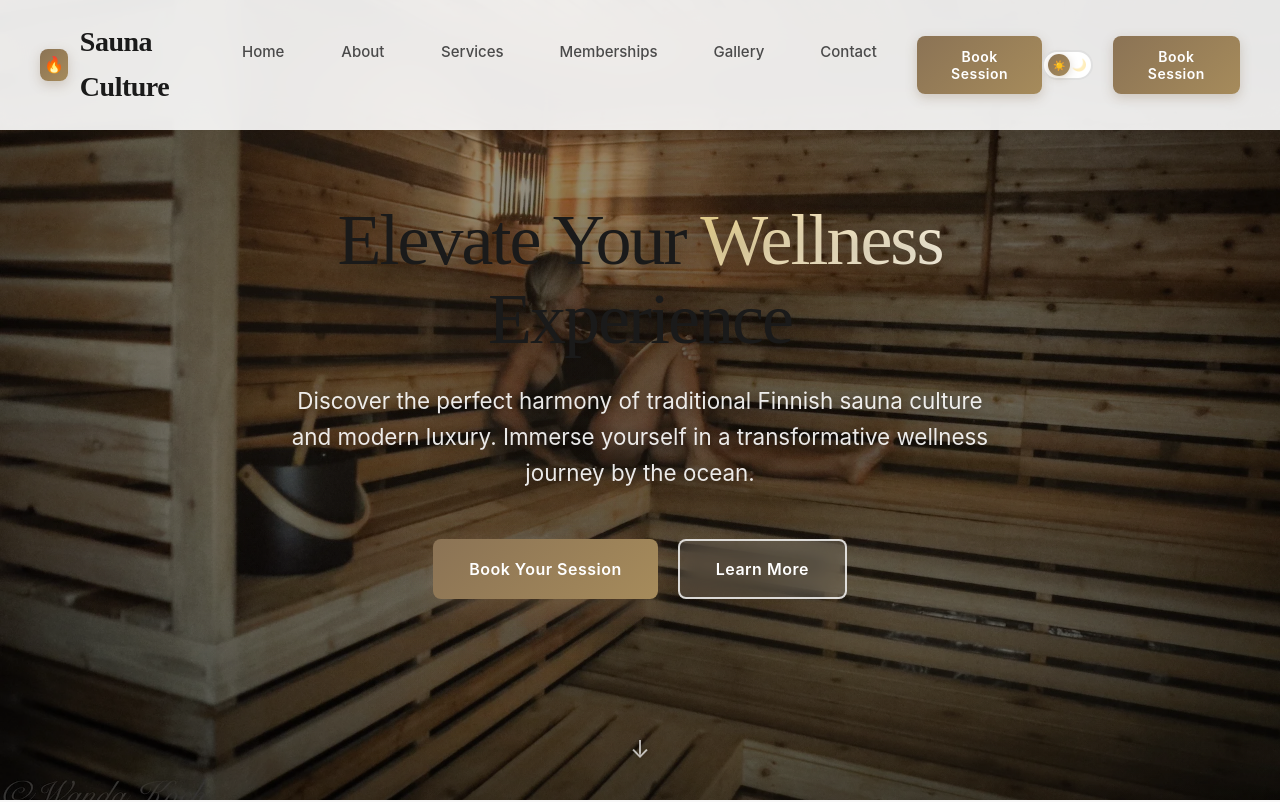
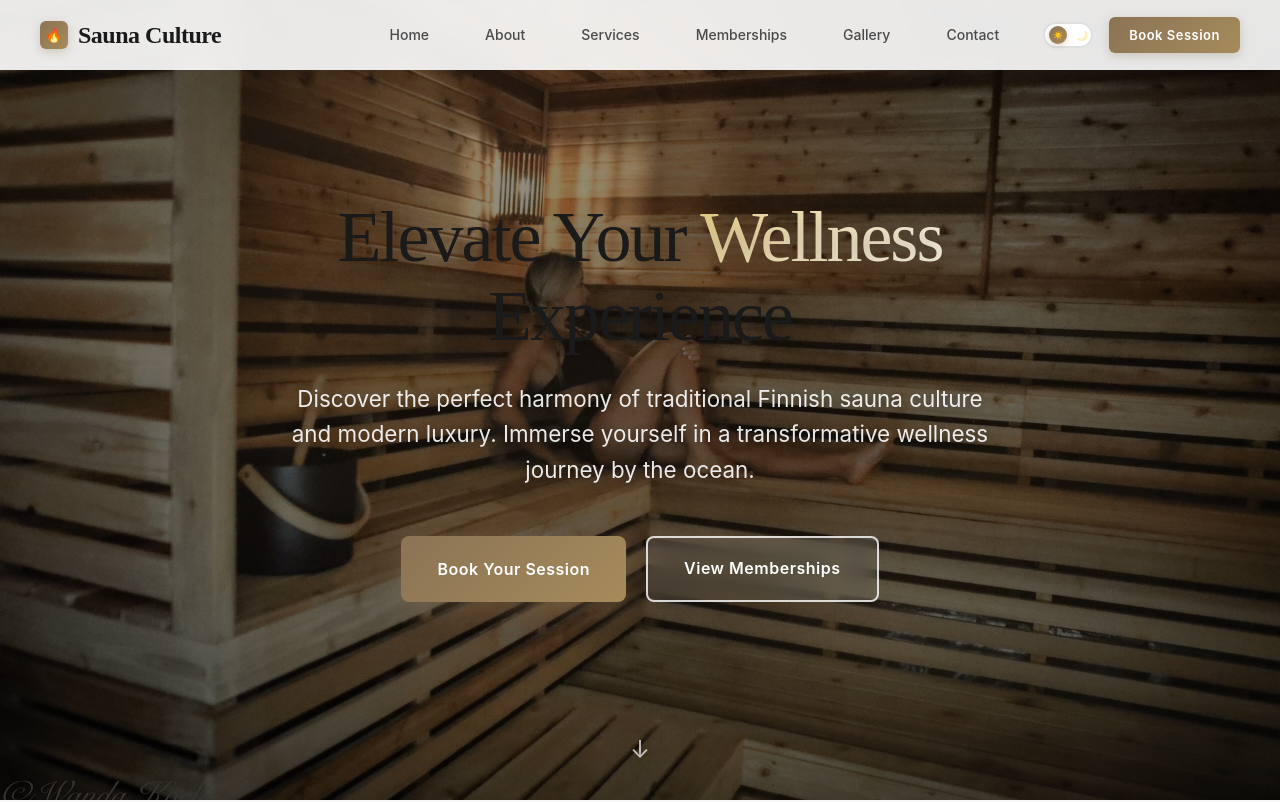
Before and after one commit to dickinsona19/SaunaCultureWeb, a React (Vite) app: page / in a window 1280 px wide. Shown: the top 802 px of the page. Built offline with nearby package versions, Linux system fonts and the light colour scheme.

Commit message:
Mobile-Responsive Header Cleanup and Navigation Updates

```diff
--- a/src/components/Header.jsx
+++ b/src/components/Header.jsx
@@ -28,20 +28,20 @@
   display: flex;
   justify-content: space-between;
   align-items: center;
-  padding: ${props => props.scrolled ? '15px 40px' : '20px 40px'};
+  padding: ${props => props.scrolled ? '12px 40px' : '16px 40px'};
   max-width: 1400px;
   margin: 0 auto;
   transition: padding 0.4s cubic-bezier(0.4, 0, 0.2, 1);
 
   @media (max-width: 768px) {
-    padding: 15px 20px;
+    padding: ${props => props.scrolled ? '10px 20px' : '12px 20px'};
   }
 `;
 
 const Logo = styled(Link)`
   display: flex;
   align-items: center;
-  gap: 12px;
+  gap: 10px;
   cursor: pointer;
   transition: transform 0.3s ease;
   text-decoration: none;
@@ -52,72 +52,67 @@
 
   .logo-text {
     font-family: 'Playfair Display', serif;
-    font-size: 28px;
+    font-size: 24px;
     font-weight: 600;
     color: ${props => props.theme.colors.textPrimary};
     letter-spacing: -0.5px;
+
+    @media (max-width: 480px) {
+      font-size: 20px;
+    }
   }
 
   .logo-icon {
-    width: 32px;
-    height: 32px;
+    width: 28px;
+    height: 28px;
     background: linear-gradient(135deg, #8b7355, #a68b5b);
-    border-radius: 8px;
+    border-radius: 6px;
     display: flex;
     align-items: center;
     justify-content: center;
     color: white;
-    font-size: 16px;
-    box-shadow: 0 4px 12px rgba(139, 115, 85, 0.3);
+    font-size: 14px;
+    box-shadow: 0 3px 10px rgba(139, 115, 85, 0.3);
     transition: all 0.3s ease;
+
+    @media (max-width: 480px) {
+      width: 24px;
+      height: 24px;
+      font-size: 12px;
+    }
   }
 
   &:hover .logo-icon {
     transform: rotate(5deg);
-    box-shadow: 0 6px 20px rgba(139, 115, 85, 0.4);
+    box-shadow: 0 4px 15px rgba(139, 115, 85, 0.4);
   }
+`;
 
-  @media (max-width: 768px) {
-    .logo-text {
-      font-size: 24px;
-    }
-    .logo-icon {
-      width: 28px;
-      height: 28px;
-      font-size: 14px;
-    }
+const DesktopNav = styled.div`
+  display: flex;
+  align-items: center;
+  gap: 32px;
+
+  @media (max-width: 968px) {
+    display: none;
   }
 `;
 
 const NavLinks = styled.ul`
   display: flex;
   list-style: none;
-  gap: 40px;
+  gap: 32px;
   align-items: center;
-
-  @media (max-width: 768px) {
-    position: fixed;
-    top: 0;
-    right: ${props => props.isOpen ? '0' : '-100%'};
-    width: 80%;
-    height: 100vh;
-    background: ${props => props.theme.colors.backgroundCard};
-    flex-direction: column;
-    justify-content: center;
-    align-items: center;
-    transition: right 0.4s cubic-bezier(0.4, 0, 0.2, 1);
-    z-index: 999;
-    box-shadow: -10px 0 30px ${props => props.theme.colors.shadow};
-    gap: 30px;
-  }
+  margin: 0;
+  padding: 0;
 `;
 
 const NavLink = styled.li`
   a {
     color: ${props => props.theme.colors.textMuted};
     font-weight: 500;
-    font-size: 15px;
-    padding: 8px 16px;
+    font-size: 14px;
+    padding: 8px 12px;
     border-radius: 6px;
     position: relative;
     transition: all 0.3s cubic-bezier(0.4, 0, 0.2, 1);
@@ -127,7 +122,7 @@
       content: '';
       position: absolute;
       bottom: 2px;
-      left: 16px;
+      left: 12px;
       width: 0;
       height: 2px;
       background: linear-gradient(135deg, #8b7355, #a68b5b);
@@ -139,15 +134,8 @@
       background: rgba(139, 115, 85, 0.05);
 
       &::after {
-        width: calc(100% - 32px);
+        width: calc(100% - 24px);
       }
-    }
-  }
-
-  @media (max-width: 768px) {
-    a {
-      font-size: 18px;
-      padding: 15px 20px;
     }
   }
 `;
@@ -155,20 +143,21 @@
 const HeaderActions = styled.div`
   display: flex;
   align-items: center;
-  gap: 20px;
+  gap: 16px;
 `;
 
 const CTAButton = styled.button`
   background: linear-gradient(135deg, #8b7355, #a68b5b);
   color: white;
-  padding: 12px 24px;
-  border-radius: 8px;
-  font-size: 14px;
+  padding: 10px 20px;
+  border-radius: 6px;
+  font-size: 13px;
   font-weight: 600;
   letter-spacing: 0.5px;
-  box-shadow: 0 4px 12px rgba(139, 115, 85, 0.3);
+  box-shadow: 0 3px 10px rgba(139, 115, 85, 0.3);
   position: relative;
   overflow: hidden;
+  white-space: nowrap;
 
   &::before {
     content: '';
@@ -183,44 +172,127 @@
 
   &:hover {
     transform: translateY(-2px);
-    box-shadow: 0 8px 25px rgba(139, 115, 85, 0.4);
+    box-shadow: 0 6px 20px rgba(139, 115, 85, 0.4);
 
     &::before {
       left: 100%;
     }
   }
+`;
 
-  @media (max-width: 768px) {
+const MobileMenuContainer = styled.div`
   display: none;
+
+  @media (max-width: 968px) {
+    display: flex;
+    align-items: center;
+    gap: 12px;
   }
 `;
 
 const MobileToggle = styled.button`
-  display: none;
   background: none;
   color: ${props => props.theme.colors.textPrimary};
-  font-size: 24px;
+  font-size: 20px;
   z-index: 1001;
   padding: 8px;
   border-radius: 6px;
   transition: all 0.3s ease;
+  display: flex;
+  align-items: center;
+  justify-content: center;
+  width: 40px;
+  height: 40px;
 
   &:hover {
     background: rgba(139, 115, 85, 0.1);
-    transform: scale(1.1);
-  }
-
-  @media (max-width: 768px) {
-    display: block;
+    transform: scale(1.05);
   }
 `;
 
-const MobileCTA = styled(CTAButton)`
-  @media (max-width: 768px) {
+const MobileMenu = styled.div`
+  position: fixed;
+  top: 0;
+  right: ${props => props.isOpen ? '0' : '-100%'};
+  width: 85%;
+  max-width: 400px;
+  height: 100vh;
+  background: ${props => props.theme.colors.backgroundCard};
+  transition: right 0.4s cubic-bezier(0.4, 0, 0.2, 1);
+  z-index: 999;
+  box-shadow: -10px 0 30px ${props => props.theme.colors.shadow};
+  display: flex;
+  flex-direction: column;
+  padding: 80px 0 40px;
+  border-left: 1px solid ${props => props.theme.colors.border};
+`;
+
+const MobileNavLinks = styled.ul`
+  list-style: none;
+  margin: 0;
+  padding: 0;
+  flex: 1;
+  display: flex;
+  flex-direction: column;
+  gap: 8px;
+  padding: 0 30px;
+`;
+
+const MobileNavLink = styled.li`
+  a {
     display: block;
-    margin-top: 20px;
-    padding: 15px 30px;
+    color: ${props => props.theme.colors.textMuted};
+    font-weight: 500;
     font-size: 16px;
+    padding: 16px 20px;
+    border-radius: 8px;
+    text-decoration: none;
+    transition: all 0.3s ease;
+    border: 1px solid transparent;
+
+    &:hover {
+      color: #8b7355;
+      background: rgba(139, 115, 85, 0.05);
+      border-color: rgba(139, 115, 85, 0.1);
+    }
+  }
+`;
+
+const MobileActions = styled.div`
+  padding: 30px;
+  border-top: 1px solid ${props => props.theme.colors.border};
+  display: flex;
+  flex-direction: column;
+  gap: 16px;
+`;
+
+const MobileCTAButton = styled(CTAButton)`
+  width: 100%;
+  padding: 16px 24px;
+  font-size: 15px;
+  justify-content: center;
+`;
+
+const MobileThemeToggle = styled.div`
+  display: flex;
+  align-items: center;
+  justify-content: center;
+`;
+
+const Overlay = styled.div`
+  position: fixed;
+  top: 0;
+  left: 0;
+  right: 0;
+  bottom: 0;
+  background: rgba(0, 0, 0, 0.5);
+  z-index: 998;
+  opacity: ${props => props.isOpen ? '1' : '0'};
+  visibility: ${props => props.isOpen ? 'visible' : 'hidden'};
+  transition: all 0.3s ease;
+
+  @media (min-width: 969px) {
+    display: none;
   }
 `;
 
@@ -232,12 +304,17 @@
 
   useEffect(() => {
     const handleScroll = () => {
-      setScrolled(window.scrollY > 50);
+      setScrolled(window.scrollY > 20);
     };
 
     window.addEventListener('scroll', handleScroll);
     return () => window.removeEventListener('scroll', handleScroll);
   }, []);
+
+  // Close mobile menu when route changes
+  useEffect(() => {
+    setIsOpen(false);
+  }, [location.pathname]);
 
   const scrollToSection = (sectionId) => {
     if (location.pathname !== '/') {
@@ -256,17 +333,23 @@
     setIsOpen(false);
   };
 
+  const handleOverlayClick = () => {
+    setIsOpen(false);
+  };
+
   return (
+    <>
       <HeaderContainer scrolled={scrolled}>
         <Nav scrolled={scrolled}>
-        <Logo to="/">
+          <Logo to="/" onClick={() => setIsOpen(false)}>
             <div className="logo-icon">🔥</div>
             <span className="logo-text">Sauna Culture</span>
           </Logo>
 
-        <NavLinks isOpen={isOpen}>
+          <DesktopNav>
+            <NavLinks>
               <NavLink>
-            <Link to="/" onClick={handleNavClick}>Home</Link>
+                <Link to="/">Home</Link>
               </NavLink>
               <NavLink>
                 <a href="#about" onClick={() => scrollToSection('about')}>About</a>
@@ -275,7 +358,7 @@
                 <a href="#services" onClick={() => scrollToSection('services')}>Services</a>
               </NavLink>
               <NavLink>
-            <Link to="/memberships" onClick={handleNavClick}>Memberships</Link>
+                <Link to="/memberships">Memberships</Link>
               </NavLink>
               <NavLink>
                 <a href="#gallery" onClick={() => scrollToSection('gallery')}>Gallery</a>
@@ -283,9 +366,6 @@
               <NavLink>
                 <a href="#contact" onClick={() => scrollToSection('contact')}>Contact</a>
               </NavLink>
-          <MobileCTA onClick={() => scrollToSection('booking')}>
-            Book Session
-          </MobileCTA>
             </NavLinks>
 
             <HeaderActions>
@@ -294,12 +374,51 @@
                 Book Session
               </CTAButton>
             </HeaderActions>
+          </DesktopNav>
 
+          <MobileMenuContainer>
+            <ThemeToggle />
             <MobileToggle onClick={() => setIsOpen(!isOpen)}>
               {isOpen ? '✕' : '☰'}
             </MobileToggle>
+          </MobileMenuContainer>
         </Nav>
       </HeaderContainer>
+
+      <Overlay isOpen={isOpen} onClick={handleOverlayClick} />
+
+      <MobileMenu isOpen={isOpen}>
+        <MobileNavLinks>
+          <MobileNavLink>
+            <Link to="/" onClick={handleNavClick}>Home</Link>
+          </MobileNavLink>
+          <MobileNavLink>
+            <a href="#about" onClick={() => scrollToSection('about')}>About</a>
+          </MobileNavLink>
+          <MobileNavLink>
+            <a href="#services" onClick={() => scrollToSection('services')}>Services</a>
+          </MobileNavLink>
+          <MobileNavLink>
+            <Link to="/memberships" onClick={handleNavClick}>Memberships</Link>
+          </MobileNavLink>
+          <MobileNavLink>
+            <a href="#gallery" onClick={() => scrollToSection('gallery')}>Gallery</a>
+          </MobileNavLink>
+          <MobileNavLink>
+            <a href="#contact" onClick={() => scrollToSection('contact')}>Contact</a>
+          </MobileNavLink>
+        </MobileNavLinks>
+
+        <MobileActions>
+          <MobileCTAButton onClick={() => scrollToSection('booking')}>
+            Book Session
+          </MobileCTAButton>
+          <MobileCTAButton as={Link} to="/memberships" onClick={handleNavClick}>
+            View Memberships
+          </MobileCTAButton>
+        </MobileActions>
+      </MobileMenu>
+    </>
   );
 };
 
--- a/src/components/Hero.jsx
+++ b/src/components/Hero.jsx
@@ -1,4 +1,5 @@
 import React from 'react';
+import { Link } from 'react-router-dom';
 import styled from 'styled-components';
 import { useTheme } from '../contexts/ThemeContext';
 
@@ -93,6 +94,12 @@
   justify-content: center;
   flex-wrap: wrap;
   margin-top: 3rem;
+
+  @media (max-width: 480px) {
+    flex-direction: column;
+    align-items: center;
+    gap: 16px;
+  }
 `;
 
 const PrimaryButton = styled.button`
@@ -130,10 +137,12 @@
   @media (max-width: 480px) {
     padding: 16px 32px;
     font-size: 15px;
+    width: 100%;
+    max-width: 280px;
   }
 `;
 
-const SecondaryButton = styled.button`
+const SecondaryButton = styled(Link)`
   background: rgba(255, 255, 255, 0.1);
   color: white;
   padding: 18px 36px;
@@ -145,6 +154,10 @@
   backdrop-filter: blur(10px);
   position: relative;
   overflow: hidden;
+  text-decoration: none;
+  display: inline-flex;
+  align-items: center;
+  justify-content: center;
 
   &::before {
     content: '';
@@ -171,6 +184,8 @@
   @media (max-width: 480px) {
     padding: 16px 32px;
     font-size: 15px;
+    width: 100%;
+    max-width: 280px;
   }
 `;
 
@@ -227,8 +242,8 @@
           <PrimaryButton onClick={() => scrollToSection('booking')}>
             Book Your Session
           </PrimaryButton>
-          <SecondaryButton onClick={() => scrollToSection('about')}>
-            Learn More
+          <SecondaryButton to="/memberships">
+            View Memberships
           </SecondaryButton>
         </CTAContainer>
       </HeroContent>
--- a/src/components/ThemeToggle.jsx
+++ b/src/components/ThemeToggle.jsx
@@ -4,11 +4,11 @@
 
 const ToggleContainer = styled.button`
   position: relative;
-  width: 60px;
-  height: 30px;
+  width: 50px;
+  height: 26px;
   background: ${props => props.theme.colors.backgroundCard};
   border: 2px solid ${props => props.theme.colors.border};
-  border-radius: 15px;
+  border-radius: 13px;
   cursor: pointer;
   transition: all 0.3s cubic-bezier(0.4, 0, 0.2, 1);
   display: flex;
@@ -17,27 +17,40 @@
 
   &:hover {
     border-color: ${props => props.theme.colors.primary};
-    box-shadow: 0 4px 12px ${props => props.theme.colors.shadow};
+    box-shadow: 0 3px 10px ${props => props.theme.colors.shadow};
+  }
+
+  @media (max-width: 480px) {
+    width: 46px;
+    height: 24px;
+    border-radius: 12px;
   }
 `;
 
 const ToggleSlider = styled.div`
   position: absolute;
-  width: 22px;
-  height: 22px;
+  width: 18px;
+  height: 18px;
   background: linear-gradient(135deg, #8b7355, #a68b5b);
   border-radius: 50%;
   transition: all 0.3s cubic-bezier(0.4, 0, 0.2, 1);
-  transform: translateX(${props => props.isDarkMode ? '28px' : '2px'});
+  transform: translateX(${props => props.isDarkMode ? '22px' : '2px'});
   display: flex;
   align-items: center;
   justify-content: center;
-  font-size: 10px;
+  font-size: 8px;
   color: white;
-  box-shadow: 0 2px 8px rgba(139, 115, 85, 0.3);
+  box-shadow: 0 2px 6px rgba(139, 115, 85, 0.3);
 
   &:hover {
-    box-shadow: 0 4px 12px rgba(139, 115, 85, 0.4);
+    box-shadow: 0 3px 10px rgba(139, 115, 85, 0.4);
+  }
+
+  @media (max-width: 480px) {
+    width: 16px;
+    height: 16px;
+    transform: translateX(${props => props.isDarkMode ? '20px' : '2px'});
+    font-size: 7px;
   }
 `;
 
@@ -48,15 +61,23 @@
   display: flex;
   align-items: center;
   justify-content: space-between;
-  padding: 0 6px;
+  padding: 0 5px;
   pointer-events: none;
+
+  @media (max-width: 480px) {
+    padding: 0 4px;
+  }
 `;
 
 const Icon = styled.span`
-  font-size: 12px;
+  font-size: 10px;
   opacity: ${props => props.active ? '1' : '0.3'};
   transition: opacity 0.3s ease;
   color: ${props => props.theme.colors.textSecondary};
+
+  @media (max-width: 480px) {
+    font-size: 9px;
+  }
 `;
 
 const ThemeToggle = () => {
```
Lines whose indentation alone changed are shown as unchanged.
